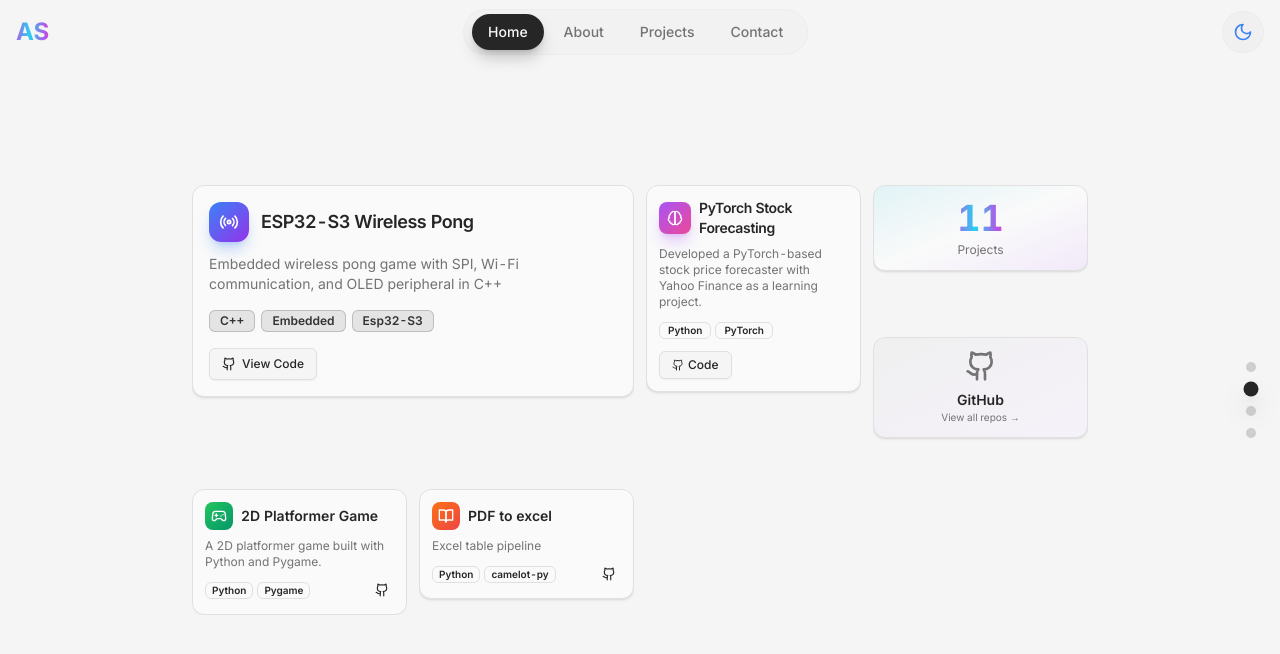
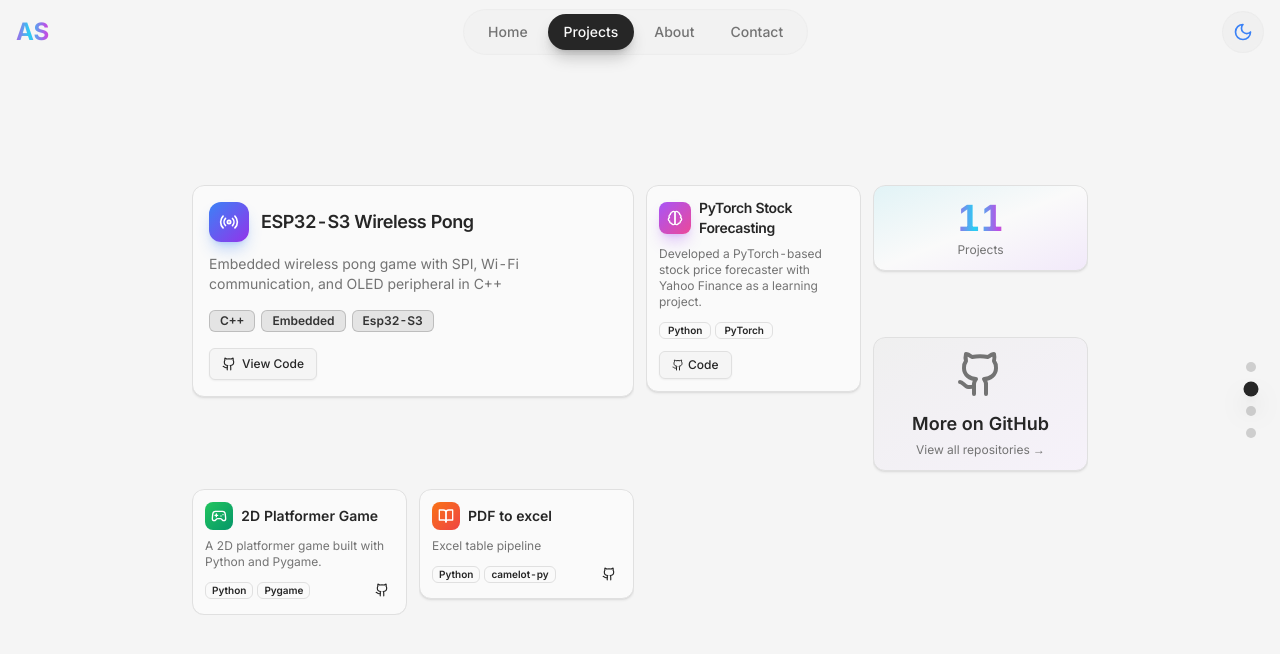
Before and after one commit to AxelSuu/AxelSundqvist, a React (Vite) app: page / in a window 1280 px wide. Both pictures are taken after a click on the button 1251 px from the left and 389 px from the top of the page. Shown: the top 654 px of the page. Built offline with nearby package versions, Linux system fonts and the light colour scheme.

Commit message:
fix navigationbar

```diff
--- a/src/components/portfolio/about.tsx
+++ b/src/components/portfolio/about.tsx
@@ -1,5 +1,5 @@
 
-import { BookOpen, Cpu, Brain, Calculator, Award, Beer, Activity, GraduationCap, MapPin, Code2 } from 'lucide-react'
+import { BookOpen, Cpu, Brain, Calculator, Award, Beer, Wine, GraduationCap, MapPin, Code2 } from 'lucide-react'
 import { AnimatedSkillBar } from '@/components/ui/animated-skill-bar'
 import { AnimatedCounter } from '@/components/ui/animated-counter'
 import { GlowCard } from '@/components/ui/glow-card'
@@ -7,11 +7,10 @@ import { TiltCard } from '@/components/ui/tilt-card'
 
 const About = () => {
   const skills = [
-    { name: 'PyTorch', icon: Brain, color: 'bg-blue-500' },
-    { name: 'NumPy', icon: BookOpen, color: 'bg-purple-500' },
-    { name: 'Scikit-Learn', icon: Calculator, color: 'bg-green-500' },
+    { name: 'Python', icon: Brain, color: 'bg-blue-500' },
     { name: 'C++', icon: Code2, color: 'bg-orange-500' },
-    { name: 'Embedded', icon: Cpu, color: 'bg-yellow-500' },
+    { name: 'Esp32', icon: Cpu, color: 'bg-yellow-500' },
+    { name: 'Matlab', icon: Calculator, color: 'bg-green-500' },
   ]
 
   const achievements = [
@@ -24,7 +23,7 @@ const About = () => {
     {
       title: 'VilleValla Bartender',
       description: 'Student pub',
-      icon: Activity,
+      icon: Wine,
       color: 'bg-purple-500'
     }
   ]
@@ -90,7 +89,7 @@ const About = () => {
                 <h3 className="font-semibold text-sm">What Drives Me</h3>
               </div>
               <p className="text-xs text-muted-foreground leading-relaxed">
-                Linear algebra, signal processing, ML and wireless communications.
+                Signal Processing, ML, Embedded and Wireless Communications.
               </p>
             </GlowCard>
           </TiltCard>
--- a/src/components/portfolio/contact.tsx
+++ b/src/components/portfolio/contact.tsx
@@ -56,7 +56,7 @@ const Contact = () => {
                   <ArrowUpRight className="h-4 w-4 text-muted-foreground group-hover:text-[#0A66C2] transition-colors" />
                 </div>
                 <h4 className="font-semibold text-sm mb-1">LinkedIn</h4>
-                <p className="text-[10px] text-muted-foreground flex-grow">Professional network</p>
+                <p className="text-[10px] text-muted-foreground flex-grow">Connect with me!</p>
                 <span className="text-[10px] text-primary group-hover:translate-x-1 transition-transform inline-flex items-center gap-1">
                   Connect <ArrowUpRight className="h-2.5 w-2.5" />
                 </span>
@@ -65,19 +65,23 @@ const Contact = () => {
           </TiltCard>
 
           {/* GitHub */}
-          <TiltCard className="col-span-1" tiltMaxAngle={20}>
+          <TiltCard className="col-span-1 row-span-1" tiltMaxAngle={10}>
             <GlowCard
-              className="h-full p-2 group cursor-pointer card-shine"
-              glowColor="rgba(100, 100, 100, 0.3)"
+              className="h-full bg-gradient-to-br from-primary/5 to-purple-500/5 flex items-center justify-center group cursor-pointer"
+              glowColor="rgba(168, 85, 247, 0.2)"
             >
               <a
                 href="https://github.com/AxelSuu"
                 target="_blank"
                 rel="noopener noreferrer"
-                className="flex flex-col items-center justify-center h-full text-center"
+                className="text-center p-2 md:p-3 w-full h-full flex flex-col items-center justify-center"
               >
-                <Github className="h-6 w-6 mb-1 group-hover:scale-110 transition-all" />
-                <span className="text-[10px] font-medium">GitHub</span>
+                <div className="relative">
+                  <Github className="h-12 w-12 mb-3 text-muted-foreground group-hover:text-primary transition-all duration-300" />
+                  {/* Pulse ring effect */}
+                  <div className="absolute inset-0 rounded-full border-2 border-primary/50 scale-0 group-hover:scale-150 opacity-0 group-hover:opacity-100 transition-all duration-500" />
+                </div>
+                <p className="font-semibold text-lg group-hover:text-primary transition-colors">GitHub</p>
               </a>
             </GlowCard>
           </TiltCard>
@@ -93,7 +97,7 @@ const Contact = () => {
               </div>
               <div>
                 <p className="text-[10px] text-muted-foreground">Location</p>
-                <p className="font-medium text-xs">Linköping, Sweden</p>
+                <p className="font-medium text-xs">Linköping/Stockholm</p>
               </div>
             </GlowCard>
           </TiltCard>
--- a/src/components/portfolio/hero.tsx
+++ b/src/components/portfolio/hero.tsx
@@ -103,7 +103,7 @@ const Hero = () => {
               }`}
             >
               <StaggerText
-                text="Check out my projects to see what I'm working on."
+                text="Check out my projects to see what I am working on"
                 staggerDelay={30}
                 delay={800}
               />
--- a/src/components/portfolio/navigation.tsx
+++ b/src/components/portfolio/navigation.tsx
@@ -8,36 +8,42 @@ const Navigation = () => {
   const [activeSection, setActiveSection] = useState('home')
   const { theme, setTheme } = useTheme()
 
+  const sectionNames = ['home', 'projects', 'about', 'contact']
+
   useEffect(() => {
+    // Listen for section changes from PerspectiveScroll
+    const handleSectionChange = (e: CustomEvent) => {
+      const sectionIndex = e.detail as number
+      if (sectionIndex >= 0 && sectionIndex < sectionNames.length) {
+        setActiveSection(sectionNames[sectionIndex])
+      }
+    }
+
+    // Also check initial section on mount
+    const currentSection = (window as Window & { currentSection?: number }).currentSection
+    if (currentSection !== undefined && currentSection >= 0 && currentSection < sectionNames.length) {
+      setActiveSection(sectionNames[currentSection])
+    }
+
+    window.addEventListener('sectionChange', handleSectionChange as EventListener)
+
+    // Handle scroll for navbar background effect only
     const handleScroll = () => {
       const isScrolled = window.scrollY > 50
       setScrolled(isScrolled)
+    }
+    window.addEventListener('scroll', handleScroll)
 
-      // Check which section is currently in view
-      const sections = ['home', 'about', 'projects', 'blog', 'contact']
-      const currentSection = sections.find(section => {
-        const element = document.getElementById(section)
-        if (element) {
-          const rect = element.getBoundingClientRect()
-          return rect.top <= 100 && rect.bottom >= 100
-        }
-        return false
-      })
-
-      if (currentSection) {
-        setActiveSection(currentSection)
-      }
+    return () => {
+      window.removeEventListener('sectionChange', handleSectionChange as EventListener)
+      window.removeEventListener('scroll', handleScroll)
     }
-
-    window.addEventListener('scroll', handleScroll)
-    return () => window.removeEventListener('scroll', handleScroll)
   }, [])
 
   const navItems = [
     { name: 'Home', href: '#home', index: 0 },
+    { name: 'Projects', href: '#projects', index: 1 },
     { name: 'About', href: '#about', index: 2 },
-    { name: 'Projects', href: '#projects', index: 1 },
-    // { name: 'Blog', href: '#blog' }, // inactivated
     { name: 'Contact', href: '#contact', index: 3 },
   ]
 
--- a/src/components/portfolio/projects.tsx
+++ b/src/components/portfolio/projects.tsx
@@ -159,9 +159,15 @@ const Projects = () => {
                 rel="noopener noreferrer"
                 className="text-center p-2 md:p-3 w-full h-full flex flex-col items-center justify-center"
               >
-                <Github className="h-5 w-5 md:h-8 md:w-8 mb-1 md:mb-2 text-muted-foreground group-hover:text-primary group-hover:scale-110 transition-all duration-300" />
-                <p className="font-semibold text-xs md:text-sm group-hover:text-primary transition-colors">GitHub</p>
-                <p className="text-[8px] md:text-[10px] text-muted-foreground hidden md:block">View all repos →</p>
+                <div className="relative">
+                  <Github className="h-12 w-12 mb-3 text-muted-foreground group-hover:text-primary transition-all duration-300" />
+                  {/* Pulse ring effect */}
+                  <div className="absolute inset-0 rounded-full border-2 border-primary/50 scale-0 group-hover:scale-150 opacity-0 group-hover:opacity-100 transition-all duration-500" />
+                </div>
+                <p className="font-semibold text-lg group-hover:text-primary transition-colors">More on GitHub</p>
+                <p className="text-xs text-muted-foreground mt-1 group-hover:translate-x-1 transition-transform">
+                  View all repositories →
+                </p>
               </a>
             </GlowCard>
           </TiltCard>
--- a/src/components/ui/perspective-scroll.tsx
+++ b/src/components/ui/perspective-scroll.tsx
@@ -97,16 +97,21 @@ export function PerspectiveScroll({ children, className }: PerspectiveScrollProp
     }
   }, [currentSection, totalSections, isAnimating])
 
-  // Expose navigation function globally for nav links
+  // Expose navigation function and current section globally for nav links
   useEffect(() => {
-    (window as Window & { navigateToSection?: (index: number) => void }).navigateToSection = (index: number) => {
+    (window as Window & { navigateToSection?: (index: number) => void; currentSection?: number }).navigateToSection = (index: number) => {
       if (index >= 0 && index < totalSections && !isAnimating) {
         setIsAnimating(true)
         setCurrentSection(index)
         setTimeout(() => setIsAnimating(false), 800)
       }
     }
-  }, [totalSections, isAnimating])
+    // Expose current section for navigation indicator
+    ;(window as Window & { currentSection?: number }).currentSection = currentSection
+
+    // Dispatch custom event when section changes
+    window.dispatchEvent(new CustomEvent('sectionChange', { detail: currentSection }))
+  }, [totalSections, isAnimating, currentSection])
 
   return (
     <div
```
